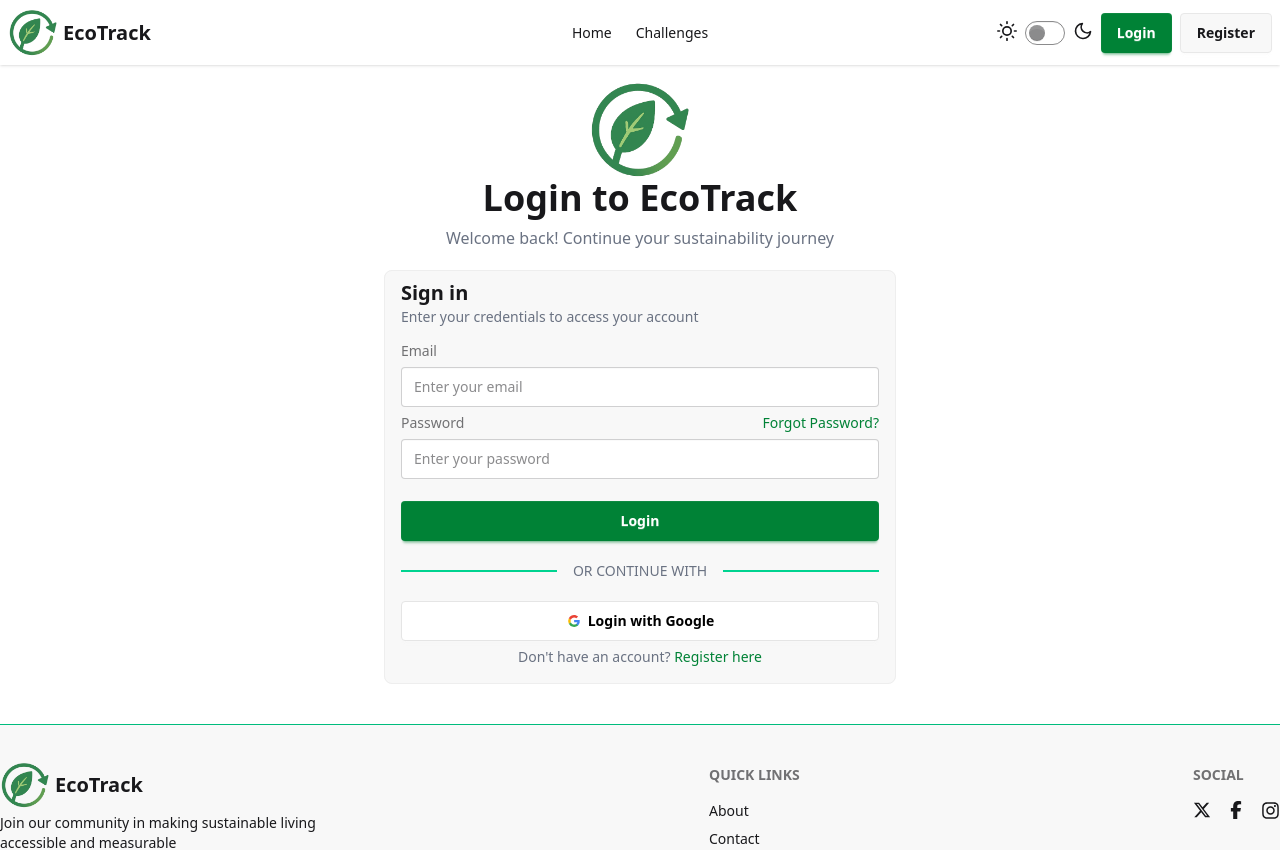
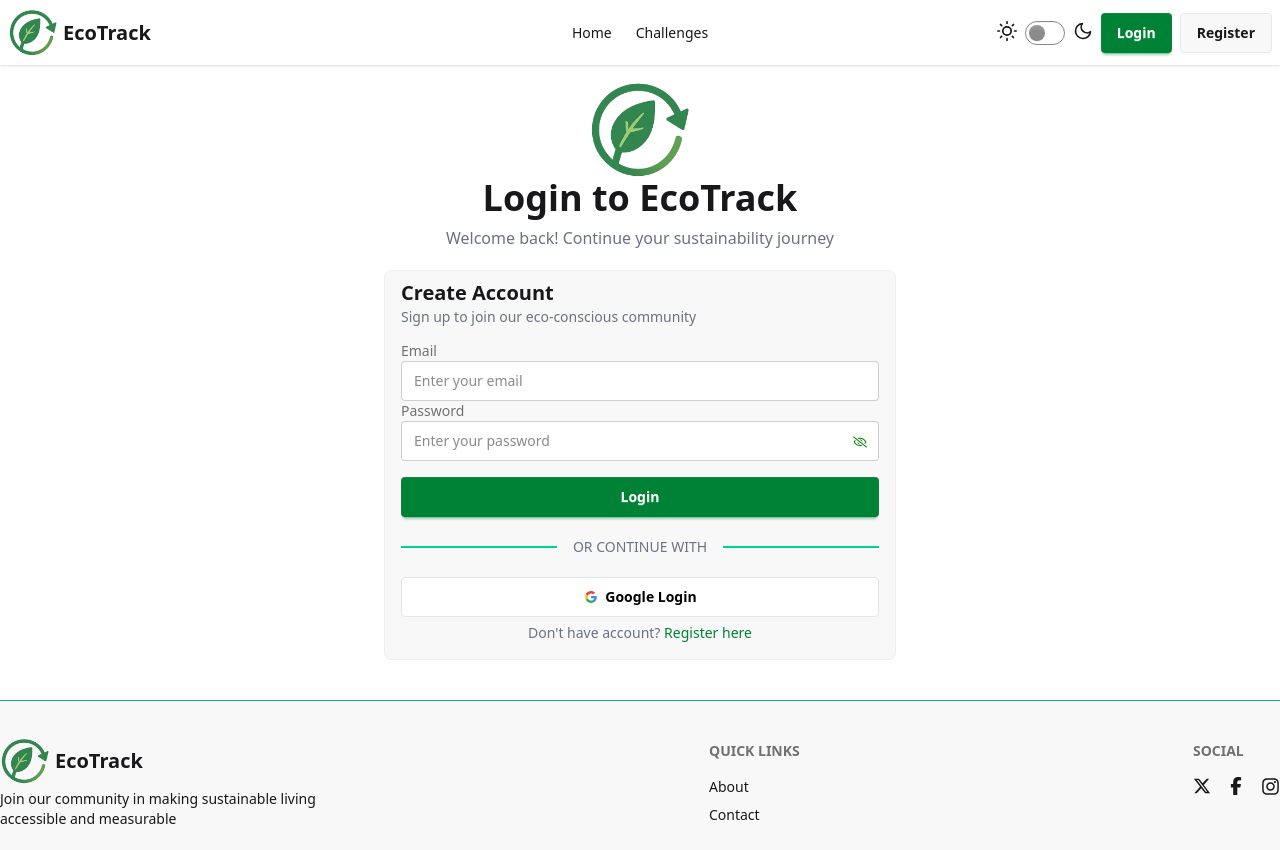
Before and after one commit to rakibhassannayem/echo-track-client, a React (Vite) app: page /login in a window 1280 px wide. Shown: the top 850 px of the page. Built offline with nearby package versions, Linux system fonts and the light colour scheme; no server answers.

Commit message:
login with email and password

```diff
--- a/src/context/AuthProvider.jsx
+++ b/src/context/AuthProvider.jsx
@@ -1,6 +1,10 @@
 import { useState } from "react";
 import { AuthContext } from "./AuthContext";
-import { createUserWithEmailAndPassword, signOut } from "firebase/auth";
+import {
+  createUserWithEmailAndPassword,
+  signInWithEmailAndPassword,
+  signOut,
+} from "firebase/auth";
 import { auth } from "../firebase/firebase.config";
 
 const AuthProvider = ({ children }) => {
@@ -10,6 +14,11 @@
   const createUser = (email, password) => {
     setLoading(true);
     return createUserWithEmailAndPassword(auth, email, password);
+  };
+
+  const login = (email, password) => {
+    setLoading(true);
+    return signInWithEmailAndPassword(auth, email, password);
   };
 
   const logOut = () => {
@@ -23,6 +32,7 @@
     loading,
     setLoading,
     createUser,
+    login,
     logOut,
   };
 
--- a/src/pages/Login/Login.jsx
+++ b/src/pages/Login/Login.jsx
@@ -1,6 +1,27 @@
-import { Link } from "react-router";
+import { use, useState } from "react";
+import { FaRegEye, FaRegEyeSlash } from "react-icons/fa";
+import { Link, useNavigate } from "react-router";
+import { AuthContext } from "../../context/AuthContext";
+import { toast } from "react-toastify";
 
 const Login = () => {
+  const { login, setUser } = use(AuthContext);
+  const navigate = useNavigate();
+  const [showPass, setShowPass] = useState(false);
+  const handleLogin = (e) => {
+    e.preventDefault();
+    const email = e.target.email.value;
+    const password = e.target.password.value;
+    login(email, password)
+      .then((result) => {
+        toast.success("Login Successfull!");
+        setUser(result.user);
+        navigate("/");
+      })
+      .catch((err) => {
+        toast.error(err.code);
+      });
+  };
   return (
     <div className="flex flex-col items-center mb-10">
       <div className="flex flex-col items-center">
@@ -12,32 +33,44 @@
       </div>
       <fieldset className="fieldset bg-base-200 border-base-300 rounded-box w-lg mt-5 border p-4 pt-2">
         <div className="mb-2">
-          <h3 className="headings text-xl!">Sign in</h3>
+          <h3 className="headings text-xl!">Create Account</h3>
           <p className="text-secondary text-sm">
-            Enter your credentials to access your account
+            Sign up to join our eco-conscious community
           </p>
         </div>
-
+        <form onSubmit={handleLogin}>
           <label className="label font-medium text-sm">Email</label>
           <input
             type="email"
             name="email"
             className="input w-full"
             placeholder="Enter your email"
+            required
           />
 
-        <label className="label font-medium text-sm flex justify-between">
-          <p>Password</p>
-          <Link to={'/forgot-password'} className="text-primary">Forgot Password?</Link>
-        </label>
+          <div className="relative">
+            <label className="label font-medium text-sm">Password</label>
             <input
-          type="password"
+              type={showPass ? "text" : "password"}
               name="password"
               className="input w-full"
               placeholder="Enter your password"
+              required
             />
+            <div
+              onClick={() => setShowPass(!showPass)}
+              className="absolute right-3 bottom-3 cursor-pointer hover:scale-110 transition"
+            >
+              {showPass ? (
+                <FaRegEye size={14} color="green" />
+              ) : (
+                <FaRegEyeSlash size={14} color="green" />
+              )}
+            </div>
+          </div>
 
-        <button className="btn btn-primary mt-4">Login</button>
+          <button className="btn btn-primary mt-4 w-full">Login</button>
+        </form>
 
         <div className="divider divider-success text-secondary text-sm">
           OR CONTINUE WITH
@@ -72,10 +105,11 @@
               ></path>
             </g>
           </svg>
-          Login with Google
+          Google Login
         </button>
+
         <p className="text-center text-secondary text-sm font-medium">
-          Don't have an account?
+          Don't have account?
           <Link to={"/register"} className="text-primary">
             {" "}
             Register here
--- a/src/pages/Register/Register.jsx
+++ b/src/pages/Register/Register.jsx
@@ -62,6 +62,7 @@
             name="name"
             className="input w-full"
             placeholder="Enter your name"
+            required
           />
 
           <label className="label font-medium text-sm">Email</label>
@@ -70,6 +71,7 @@
             name="email"
             className="input w-full"
             placeholder="Enter your email"
+            required
           />
 
           <label className="label font-medium text-sm">Photo URL</label>
```
Lines whose indentation alone changed are shown as unchanged.
